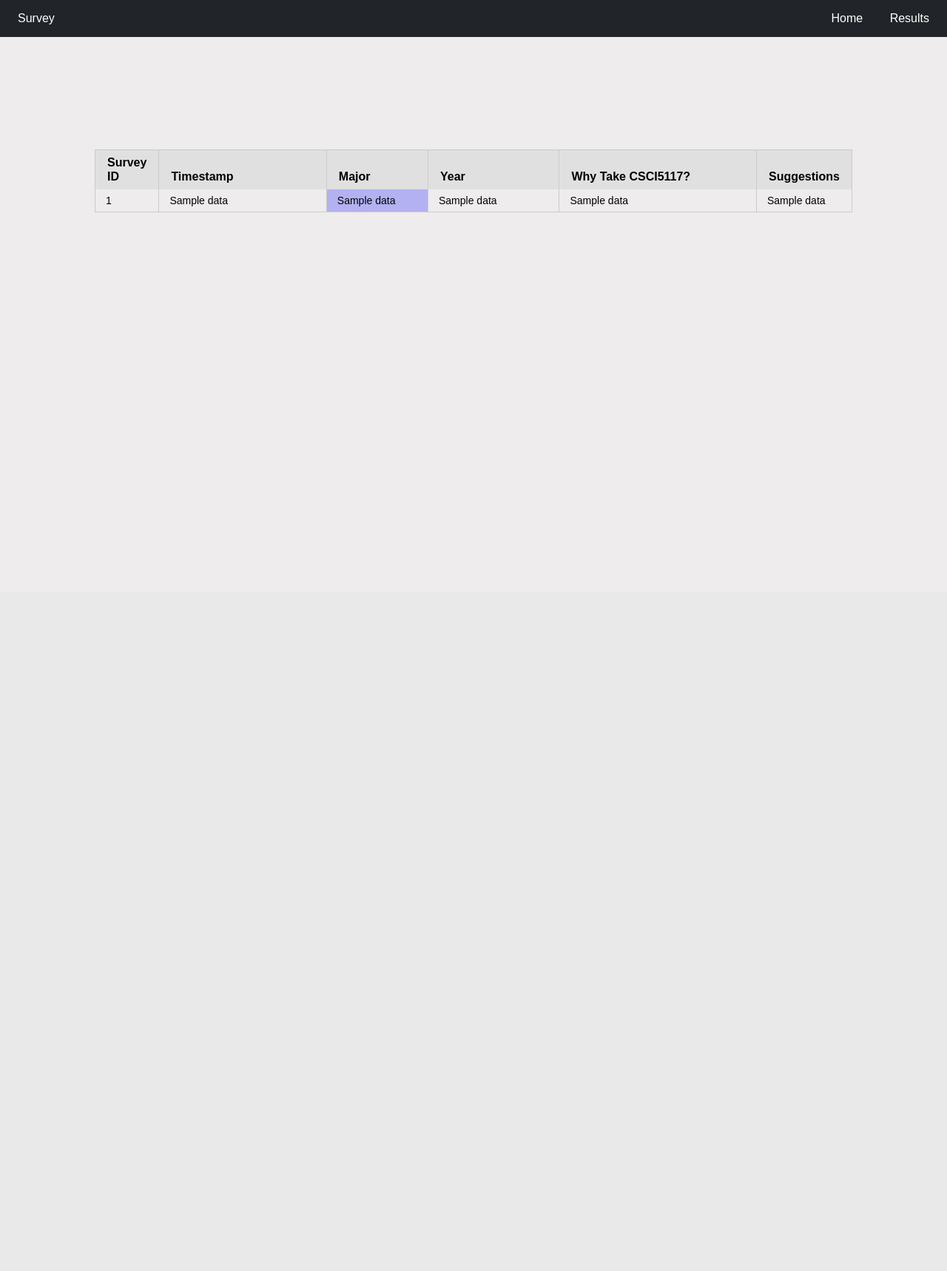
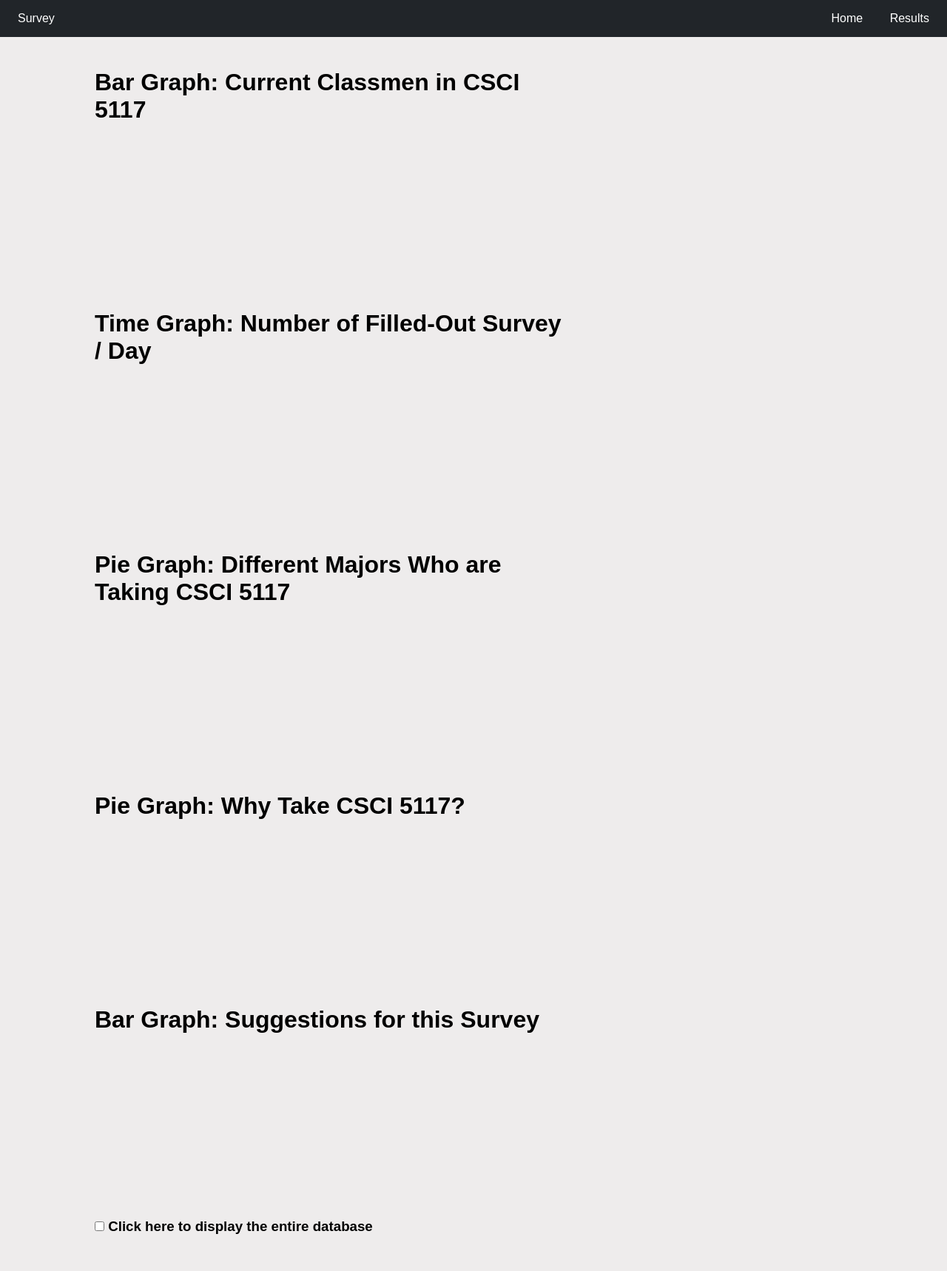
Before and after one commit to WileyBui/CSCI5117-Survey, a Flask app: template templates/admin_summary.html in a window 1280 px wide. Shown: the whole page at 74% size. Before the commit the page ends 287 px from the top, so only its background shows below. Run offline with Flask 2, Linux system fonts and the light colour scheme; the template is opened without the code that fills it: most values are stand-ins (such as "Sample title", 1, 10 or a date in 2020); a map, chart or similar area stays blank; some libraries are stand-ins or nearby versions.

Commit message:
Ready for Heroku live

```diff
--- a/server.py
+++ b/server.py
@@ -42,13 +42,16 @@ def survey_thanks():
 def survey_admin_summary():
     with db.get_db_cursor(False) as cur:
         cur.execute("SELECT * FROM survey ORDER BY time_stamp;")
-        cur = [record for record in cur];
-        timestampList = [record[1].strftime("%Y-%m-%d") for record in cur];
-        majorList = [record[2].upper() for record in cur];
+        cur             = [record for record in cur];
+        timestampList   = [record[1].strftime("%Y-%m-%d") for record in cur];
+        majorList       = [record[2].upper() for record in cur];
         currentYearList = [record[3] for record in cur if record[3] != None];
+        reasonList      = [record[4] for record in cur if record[4] != None];
+        suggestionList  = [record[5] for record in cur if record[5] != None];
 
         return render_template("admin_summary.html", data=cur, timestampList=timestampList,
-                               majorList=majorList, currentStudentYearList=currentYearList)
+                               majorList=majorList, currentStudentYearList=currentYearList,
+                               reasonList=reasonList, suggestionList=suggestionList)
 
 
 def datetime_handler(x):
--- /dev/null
+++ b/static/admin_summary_suggestion.js
@@ -0,0 +1,31 @@
+function display_suggestion(suggestionList) {
+    var ctx = document.getElementById("suggestionChart").getContext('2d');
+
+    var myBarChart = new Chart(ctx, {
+      type: 'horizontalBar',
+      data: {
+        labels: suggestionList,
+        datasets: [{
+            label: 'Suggestions',
+            data: new Array(suggestionList.length).fill(1),
+            backgroundColor: [
+                'rgba(255, 99, 132, 0.2)',
+                'rgba(54, 162, 235, 0.2)',
+                'rgba(255, 206, 86, 0.2)',
+                'rgba(75, 192, 192, 0.2)',
+                'rgba(153, 102, 255, 0.2)',
+                'rgba(255, 159, 64, 0.2)'
+            ],
+            borderColor: [
+                'rgba(255, 99, 132, 1)',
+                'rgba(54, 162, 235, 1)',
+                'rgba(255, 206, 86, 1)',
+                'rgba(75, 192, 192, 1)',
+                'rgba(153, 102, 255, 1)',
+                'rgba(255, 159, 64, 1)'
+            ],
+            borderWidth: 2,
+        }]
+      }
+    });
+}
--- /dev/null
+++ b/static/admin_summary_why5117.js
@@ -0,0 +1,37 @@
+function display_reason(reasonList) {
+    var ctx = document.getElementById("whyTake5117Chart").getContext('2d');
+    var counts = {};
+
+    for (var i = 0; i < reasonList.length; i++) {
+      if (reasonList[i] in counts) {
+        counts[reasonList[i]] += 1;
+      } else {
+        counts[reasonList[i]] = 1;
+      }
+    }
+
+    var keys = [], values = [];
+    for (var key in counts) {
+      keys.push(key);
+      values.push(counts[key]);
+    }
+
+    var myChart = new Chart(ctx, {
+      type: 'pie',
+      data: {
+        labels: keys,
+        datasets: [{
+          backgroundColor: [
+            "#2ecc71",
+            "#3498db",
+            "#95a5a6",
+            "#9b59b6",
+            "#f1c40f",
+            "#e74c3c",
+            "#34495e"
+          ],
+          data: values
+        }]
+      }
+    });
+  }
--- a/static/main.js
+++ /dev/null
@@ -1,6 +0,0 @@
-window.addEventListener('DOMContentLoaded', (event) => {
-    let btn = document.querySelector("button#tester")
-    btn.addEventListener("click", (e) => {
-	console.log("what what?!");
-    });
-});
--- /dev/null
+++ b/static/summary.js
@@ -0,0 +1,9 @@
+var checkbox = document.getElementById("display-database");
+
+checkbox.addEventListener('change', function() {
+  if (this.checked) {
+    document.getElementById("survey-database").style.display = "block";
+  } else {
+    document.getElementById("survey-database").style.display = "none";
+  }
+});
--- a/templates/admin_summary.html
+++ b/templates/admin_summary.html
@@ -5,9 +5,12 @@
 <link rel="stylesheet" href="https://cdnjs.cloudflare.com/ajax/libs/Chart.js/2.9.4/Chart.css"
   integrity="sha512-C7hOmCgGzihKXzyPU/z4nv97W0d9bv4ALuuEbSf6hm93myico9qa0hv4dODThvCsqQUmKmLcJmlpRmCaApr83g=="
   crossorigin="anonymous" />
+<!-- JQuery for checkbox triggering-->
+<script src="https://ajax.googleapis.com/ajax/libs/jquery/3.5.1/jquery.min.js"></script>
+
 <style>
   body {
-    background: #eeecec !important
+    background: #eeecec !important;
   }
 </style>
 {% endblock %}
@@ -15,17 +18,34 @@
 {% block title %}Summary{% endblock %}
 
 {% block contents %}
-<div style="width: 40vh">
-  <canvas id="currentStudentYearChart" width="50%" height="50%" style="display: inline;"></canvas>
-  <canvas id="timeChart" width="50%" height="50%" style="display: inline"></canvas>
-  <canvas id="majorPieChart" width="50%" height="50%" style="display: inline"></canvas>
+<div style="width: 50vw">
+  <h1>Bar Graph: Current Classmen in CSCI 5117</h1>
+  <canvas id="currentStudentYearChart"></canvas>
+  <br /><br /><br /><br />
+
+  <h1>Time Graph: Number of Filled-Out Survey / Day</h1>
+  <canvas id="timeChart"></canvas>
+  <br /><br /><br /><br />
+
+  <h1>Pie Graph: Different Majors Who are Taking CSCI 5117</h1>
+  <canvas id="majorPieChart"></canvas>
+  <br /><br /><br /><br />
+
+  <h1>Pie Graph: Why Take CSCI 5117?</h1>
+  <canvas id="whyTake5117Chart"></canvas>
+  <br /><br /><br /><br />
+
+  <h1>Bar Graph: Suggestions for this Survey</h1>
+  <canvas id="suggestionChart"></canvas>
 </div>
 
 <br />
 <br />
 <br />
 
-<table class="pure-table pure-table-bordered">
+<h3><input type="checkbox" id="display-database" /> Click here to display the entire database</label></h3>
+<br />
+<table class="pure-table pure-table-bordered" id="survey-database">
   <colgroup>
     <col />
     <col />
@@ -35,12 +55,12 @@
   </colgroup>
   <thead>
     <tr>
-      <th style="width: 5%;">Survey ID</th>
-      <th style="width: 25%;">Timestamp</th>
-      <th style="width: 15%;">Major</th>
-      <th style="width: 20%;">Year</th>
-      <th style="width: 30%;">Why Take CSCI5117?</th>
-      <th style="width: 40%;">Suggestions</th>
+      <th>Survey ID</th>
+      <th>Timestamp</th>
+      <th>Major</th>
+      <th>Year</th>
+      <th>Why Take CSCI5117?</th>
+      <th>Suggestions</th>
     </tr>
   </thead>
   <tbody>
@@ -60,6 +80,8 @@
 
 
 {% block bottom_js_scripts %}
+<script>document.getElementById("survey-database").style.display = "none";</script>
+<script src="/static/summary.js"></script>
 <script src="https://cdnjs.cloudflare.com/ajax/libs/Chart.js/2.9.4/Chart.js"
   integrity="sha512-hZf9Qhp3rlDJBvAKvmiG+goaaKRZA6LKUO35oK6EsM0/kjPK32Yw7URqrq3Q+Nvbbt8Usss+IekL7CRn83dYmw=="
   crossorigin="anonymous"></script>
@@ -69,10 +91,14 @@
 <script type="text/javascript" src="/static/admin_summary_currentStudentYear.js"></script>
 <script type="text/javascript" src="/static/admin_summary_time.js"></script>
 <script type="text/javascript" src="/static/admin_summary_major.js"></script>
+<script type="text/javascript" src="/static/admin_summary_why5117.js"></script>
+<script type="text/javascript" src="/static/admin_summary_suggestion.js"></script>
 <script type="text/javascript">
   display_current_year({{ currentStudentYearList | safe}});
   display_time({{ timestampList | safe}});
   display_major({{ majorList | safe}});
+  display_reason({{ reasonList | safe}});
+  display_suggestion({{ suggestionList | safe}});
 </script>
 
 {% endblock %}
--- a/templates/main.html
+++ b/templates/main.html
@@ -7,10 +7,7 @@
 
 {% block contents %}
 <h1>Hello!</h1>
-<p>Would you like to give consent to participate in our anonymous survey about this course?</p>
-<small>Your response and others' responses will display after you have completed the survey.</small>
-<br />
-<br />
+<p>Would you like to give your consent to participate in our anonymous survey about this course?</p>
 <br />
 
 <b>
--- a/templates/survey.html
+++ b/templates/survey.html
@@ -4,7 +4,6 @@
   <link rel="stylesheet" href="https://unpkg.com/purecss@2.0.5/build/grids-responsive-min.css" />
   <link rel="stylesheet" href="/static/main.css">
   <link rel="stylesheet" href="/static/survey.css">
-  <script src="/static/main.js"></script>
 
   <link rel="icon" type="image/jpg" href="/static/images/favicon.jpg"/>
 
--- a/templates/thanks.html
+++ b/templates/thanks.html
@@ -7,5 +7,5 @@
 
 {% block contents %}
   <p>Thank you for completing this survey. We really appreciate your response!</p>
-  <small>You may see the results on the <b>Results</b> tab above.</small>
+  <small>You may see the results <a href="{{ url_for('survey_admin_summary') }}">Results</a> here.</small>
 {% endblock %}
```
Also changed, not shown: README-dummy.md (deleted), README.md.
